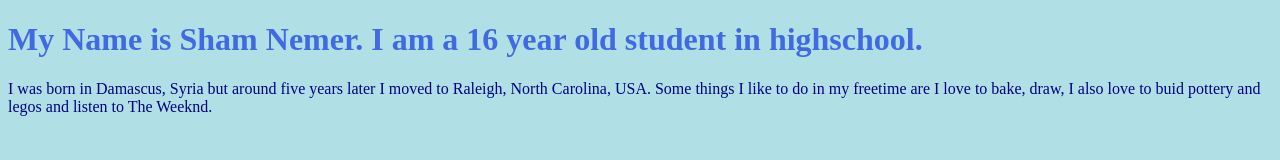
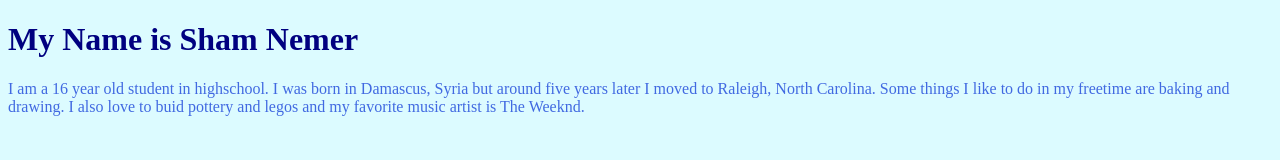
Before and after one commit to ShammmN/ShammmN.github.io, a plain HTML site: page Index.html in a window 1280 px wide. Drawn offline with Linux system fonts and the light colour scheme.

Commit message:
updated my personal website

```diff
--- a/Index.html
+++ b/Index.html
@@ -3,15 +3,15 @@
     <head>
         <title>My Personal Introduction</title>
         <style> body{
-            background-color: powderblue;}
-        h1{color:royalblue;}
-        p{ color:navy;}
+            background-color: rgb(220, 251, 255);}
+        h1{color: navy;}
+        p{ color:royalblue;}
         </style>
     </head>
     <body>
-        <h1>My Name is Sham Nemer. I am a 16 year old student in highschool.</h1>
-        <p>I was born in Damascus, Syria but around five years later I moved to Raleigh, North Carolina, USA.
-        Some things I like to do in my  freetime are I love to bake, draw, I also love to buid pottery and legos and listen to The Weeknd.
+        <h1>My Name is Sham Nemer</h1>
+        <p>I am a 16 year old student in highschool. I was born in Damascus, Syria but around five years later I moved to Raleigh, North Carolina.
+        Some things I like to do in my freetime are baking and drawing. I also love to buid pottery and legos and my favorite music artist is The Weeknd.
         </p>
     </body>
 </html>
```
